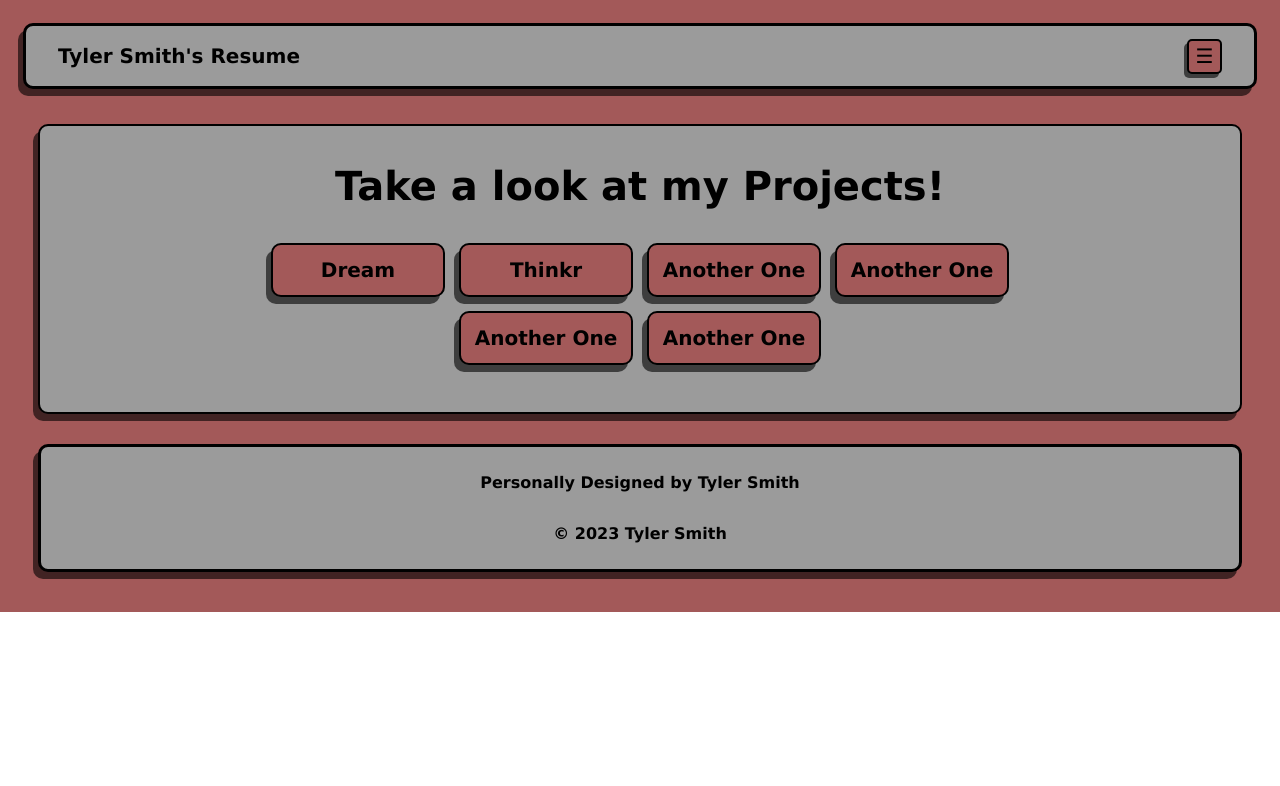
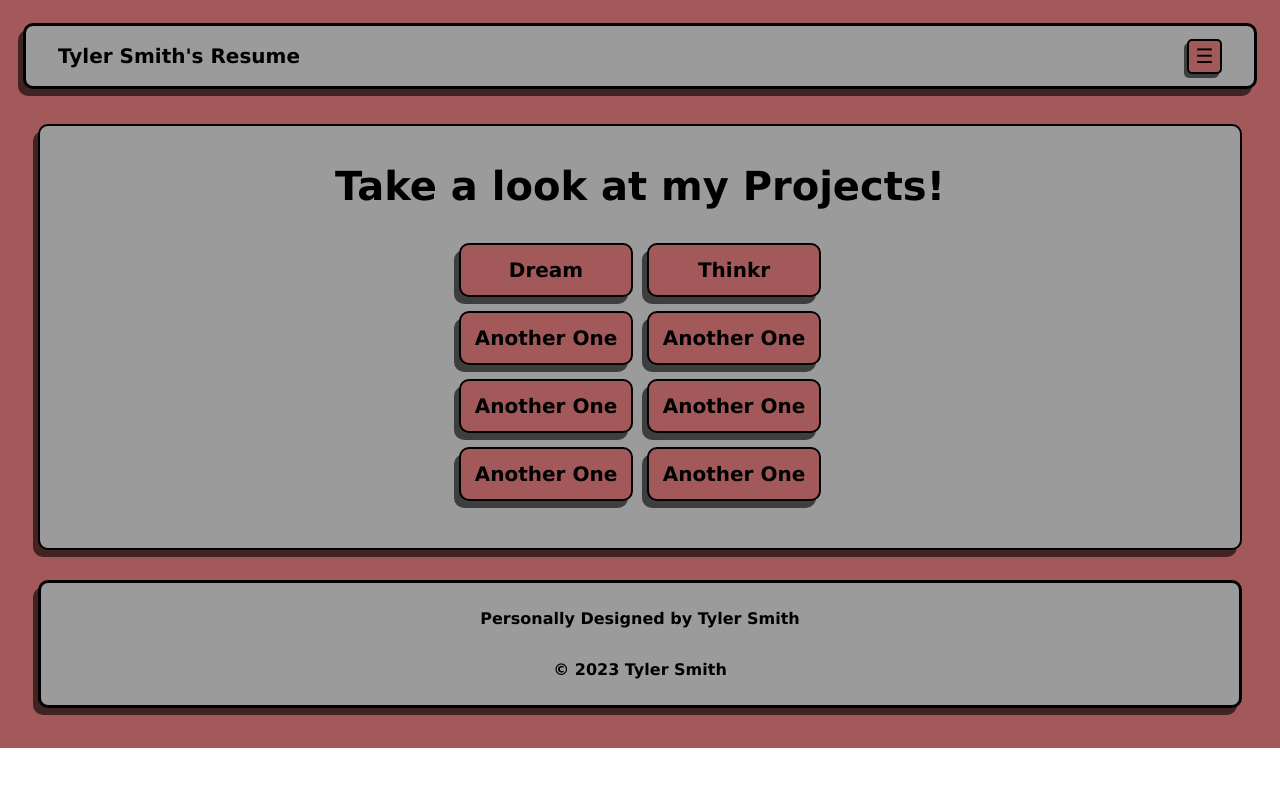
Before and after one commit to Atlessc/ts-portfolio-final, a React (Vite) app: page /projects in a window 1280 px wide. Shown: the top 786 px of the page. Built offline with nearby package versions, Linux system fonts and the light colour scheme.

Commit message:
project card grid rearranging

```diff
--- a/src/components/Projects.jsx
+++ b/src/components/Projects.jsx
@@ -27,6 +27,12 @@ export default function ProjectsPage() {
             <a href="#" target="_blank" className="ProjectLinks" >
                 <div>Another One</div>
             </a>
+            <a href="#" target="_blank" className="ProjectLinks" >
+                <div>Another One</div>
+            </a>
+            <a href="#" target="_blank" className="ProjectLinks" >
+                <div>Another One</div>
+            </a>
             </div>
         </div>
         <FooterSection />
--- a/src/components/component.css
+++ b/src/components/component.css
@@ -167,7 +167,7 @@
     justify-content: center;
     align-items: center;
     margin-bottom: 30px;
-    width: 70%;
+    width: 40%;
 }
 
 .ProjectLinks {
```
